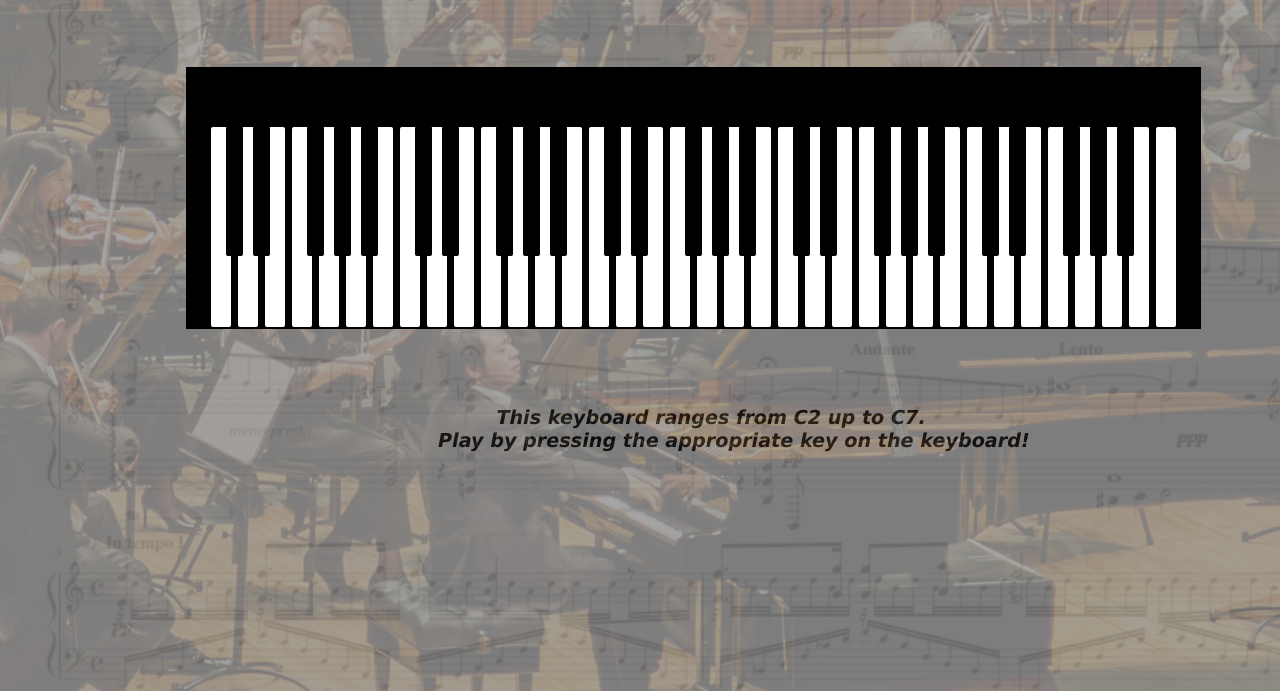
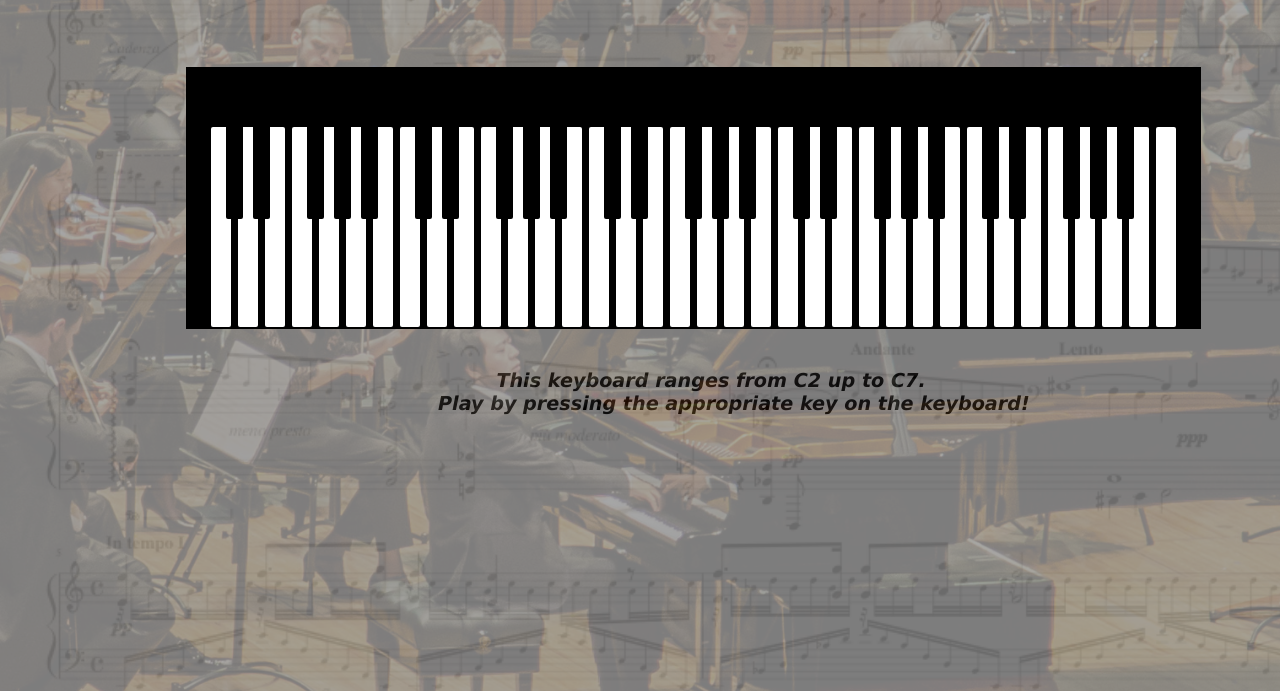
Before and after one commit to FelixNkurunziza/keyboard.github.io, a plain HTML site: page index.html in a window 1280 px wide. Shown: the part 109-800 px from the top of the page. Drawn offline with Linux system fonts and the light colour scheme.

Commit message:
adjusted black keys to the white keys

```diff
--- a/index.html
+++ b/index.html
@@ -46,7 +46,6 @@
                 margin-top:150px;
             }
             .black_keys{
-                background-color:orange;
                 display:flex;
                 align-items:stretch;
                 padding-left:38px;
@@ -55,7 +54,7 @@
                 width:943px;
                 height:130px;
                 margin-left:180px;
-                margin-top:148px;
+                margin-top:111px;
             }
             .white{
                 background:white;
```
